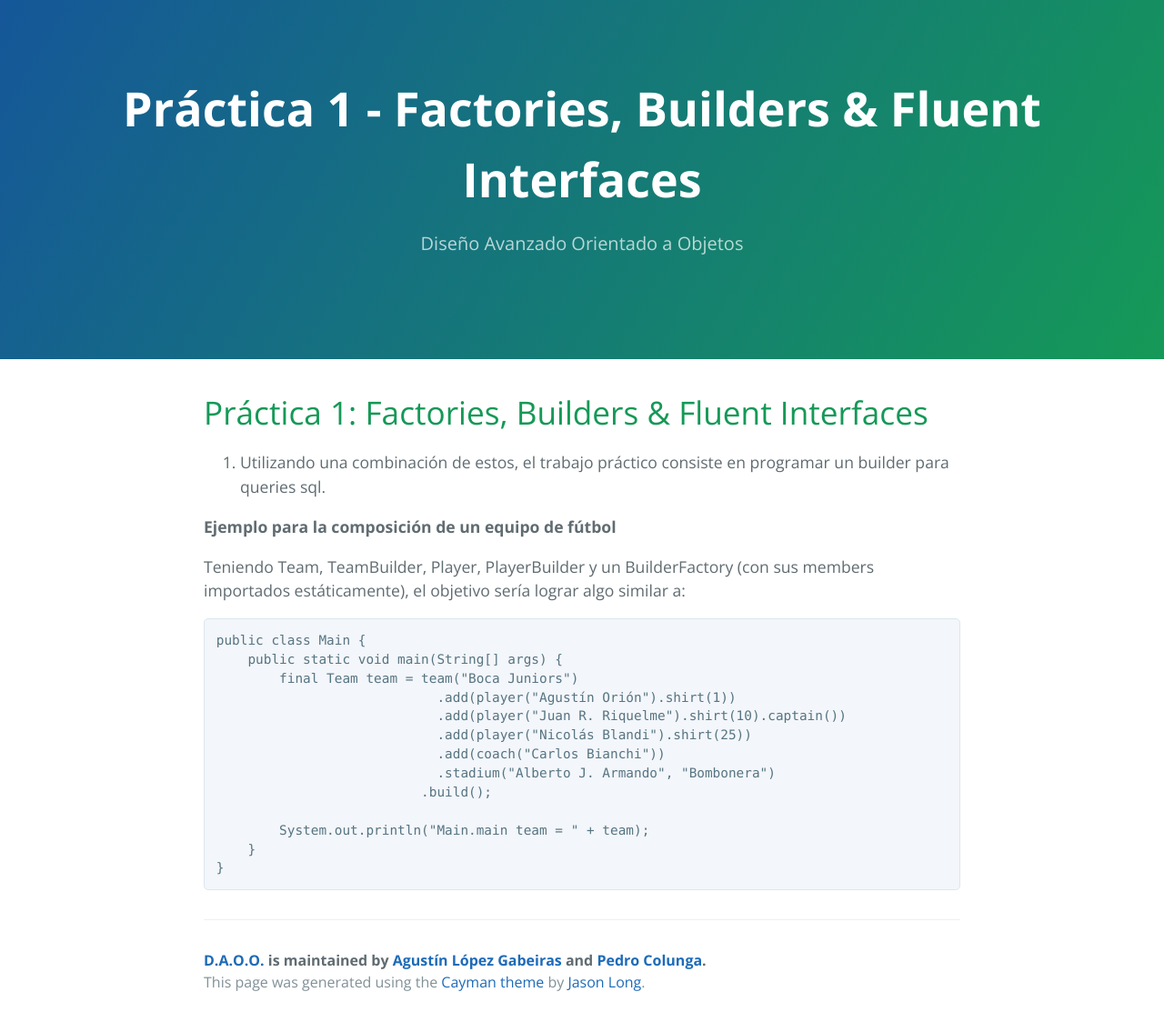
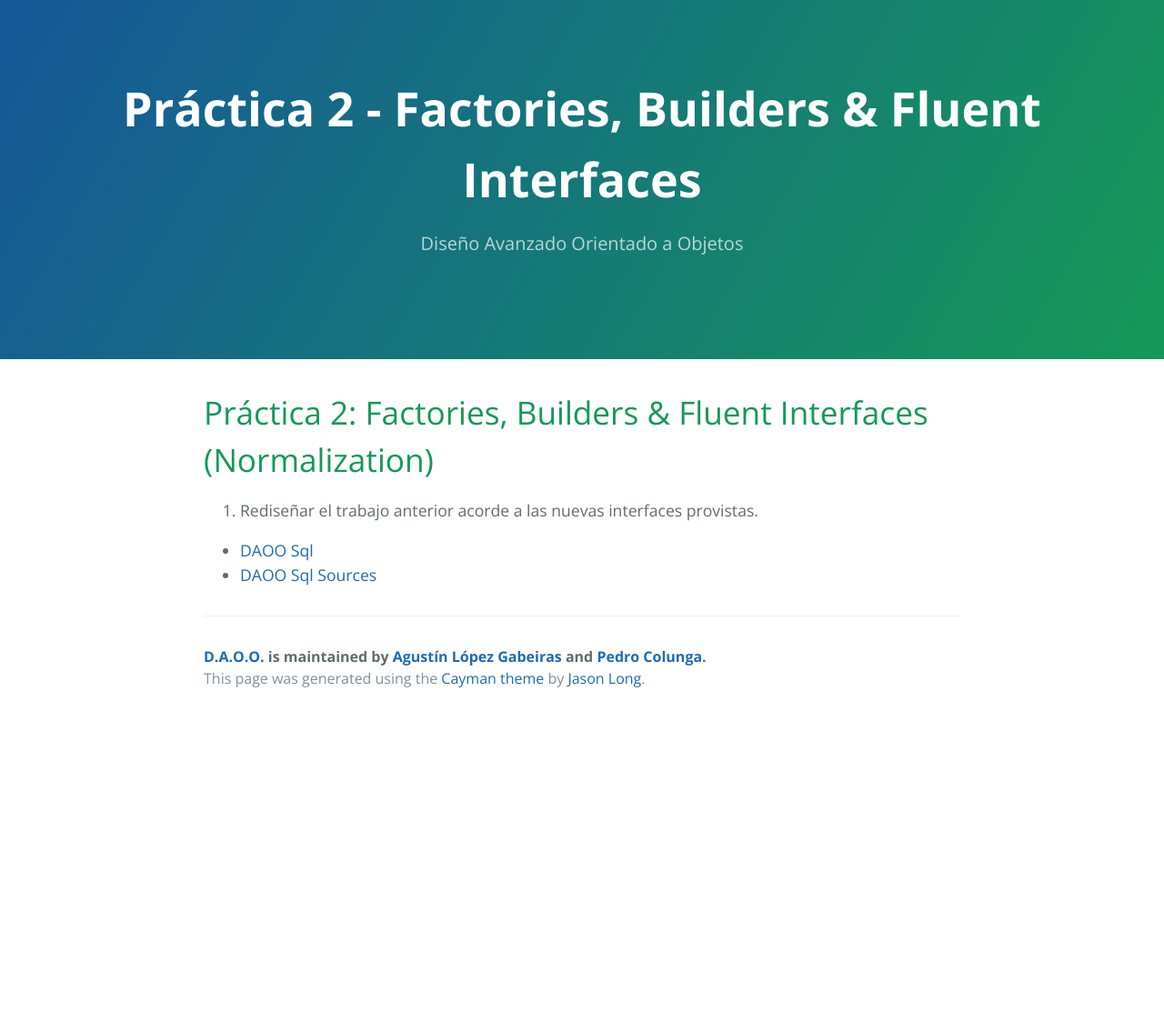
Before and after one commit to FacultadDeIngenieria/daoo-site, a Jekyll site: the page built from 3-structural/practice.md, in a window 1280 px wide. Shown: the whole page at 91% size. Built offline with Jekyll 4.4.1, drawn with Linux system fonts in a browser that asks for light colours; after the commit the page ends 900 px from its top, so only the background shows below that.

Commit message:
Added practice.

````diff
--- a/3-structural/practice.md
+++ b/3-structural/practice.md
@@ -1,29 +1,12 @@
 ---
-title: Práctica 1 - Factories, Builders & Fluent Interfaces
+title: Práctica 2 - Factories, Builders & Fluent Interfaces
 layout: practice
-permalink: /practice/creational
+permalink: /practice/normalization
 ---
 
-# Práctica 1: Factories, Builders & Fluent Interfaces
+# Práctica 2: Factories, Builders & Fluent Interfaces (Normalization)
 
-1. Utilizando una combinación de estos, el trabajo práctico consiste en programar un builder para queries sql.
+1. Rediseñar el trabajo anterior acorde a las nuevas interfaces provistas.
 
-**Ejemplo para la composición de un equipo de fútbol**
-
-Teniendo Team, TeamBuilder, Player, PlayerBuilder y un BuilderFactory (con sus members importados estáticamente), el objetivo sería lograr algo similar a:
-
-```
-public class Main {
-    public static void main(String[] args) {
-        final Team team = team("Boca Juniors")
-                            .add(player("Agustín Orión").shirt(1))
-                            .add(player("Juan R. Riquelme").shirt(10).captain())
-                            .add(player("Nicolás Blandi").shirt(25))
-                            .add(coach("Carlos Bianchi"))
-                            .stadium("Alberto J. Armando", "Bombonera")
-                          .build();
-
-        System.out.println("Main.main team = " + team);
-    }
-}
-```
+- [DAOO Sql](/3-structural/daoo-sql.jar)
+- [DAOO Sql Sources](/3-structural/daoo-sql-src.jar)
````
Also changed, not shown: 2 other files.
